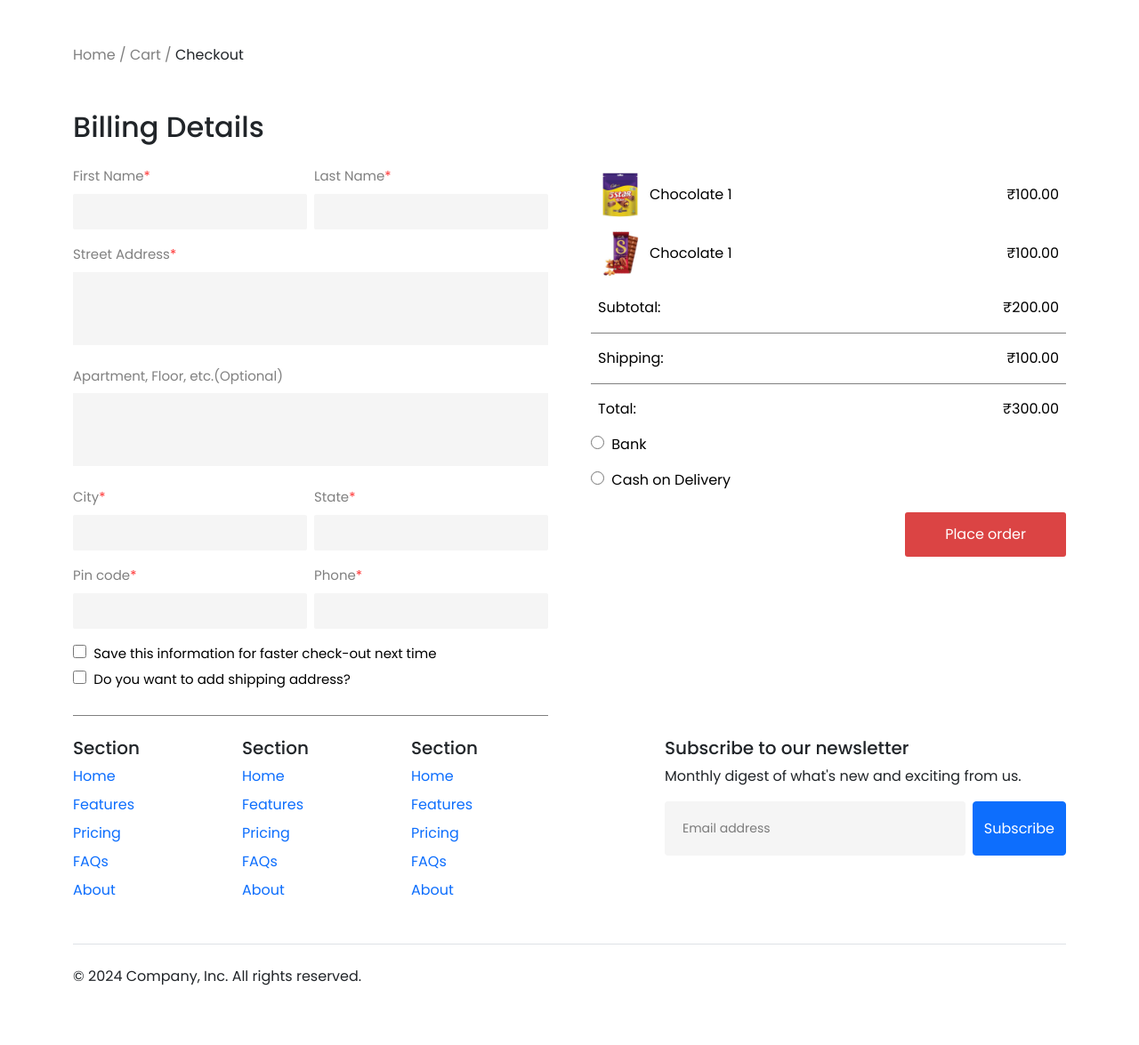
After one commit to kish-v17/Grocery_Store, a PHP site: page /checkout.php in a window 1280 px wide. The commit adds this page. Shown: the whole page at 89% size. Run offline with PHP 8.4, Linux system fonts and the light colour scheme.

Commit message:
Add checkout page

```diff
--- /dev/null
+++ b/cart.php
@@ -0,0 +1,5 @@
+<?php include('header.php'); ?>
+    <div class="container sitemap">
+        <p><a href="index.php" class="text-decoration-none dim link">Home /</a> Cart</p>
+    </div>
+<?php include('footer.php'); ?>
--- /dev/null
+++ b/checkout.php
@@ -0,0 +1,149 @@
+<?php include('header.php'); ?>
+    <div class="container sitemap">
+        <p>
+            <a href="index.php" class="text-decoration-none dim link">Home /</a>
+            <a href="cart.php" class="text-decoration-none dim link">Cart /</a>
+            Checkout
+        </p>
+    </div>
+    <div class="container">
+        <h2 class="mb-4">Billing Details</h2>
+        <div class="row g-5">
+            <div class="col-6">
+                <div class="mb-4">
+                    <form action="" class="billing-details">
+                        <div class="row gx-2 gy-3">
+                            <div class="col-12 col-sm-6">
+                                <label for="" class="form-label">First Name<span class="required">*</span></label>
+                                <input type="text" class="w-100" >
+                            </div>
+                            <div class="col-12 col-sm-6">
+                                <label for="" class="form-label">Last Name<span class="required">*</span></label>
+                                <input type="text" class="w-100" >
+                            </div>
+                            <div class="col-12 col-sm-12">
+                                <label for="" class="form-label">Street Address<span class="required">*</span></label>
+                                <textarea name="message" id="contactMessage" class="w-100" rows="2" ></textarea>
+                            </div>
+                            <div class="col-12 col-sm-12">
+                                <label for="" class="form-label">Apartment, Floor, etc.(Optional)</label>
+                                <textarea name="message" id="contactMessage" class="w-100" rows="2" ></textarea>
+                            </div>
+                            <div class="col-12 col-sm-6">
+                                <label for="" class="form-label">City<span class="required">*</span></label>
+                                <input type="text" class="w-100" >
+                            </div>
+                            <div class="col-12 col-sm-6">
+                                <label for="" class="form-label">State<span class="required">*</span></label>
+                                <input type="text" class="w-100" >
+                            </div>
+                            <div class="col-12 col-sm-6">
+                                <label for="" class="form-label">Pin code<span class="required">*</span></label>
+                                <input type="text" class="w-100" >
+                            </div>
+                            <div class="col-12 col-sm-6">
+                                <label for="" class="form-label">Phone<span class="required">*</span></label>
+                                <input type="text" class="w-100" >
+                            </div>
+                            <div class="col-12">
+                                <div>
+                                    <input type="checkbox" id="confirmation">
+                                    <label for="confirmation" class="form-label ms-1">Save this information for faster check-out next time</label>
+                                </div>
+                                <div>
+                                    <input type="checkbox" id="choice">
+                                    <label for="choice" class="form-label ms-1">Do you want to add shipping address?</label>
+                                </div>
+                            </div>
+                        </div>
+                        <!-- <div class="d-flex justify-content-end">
+                            <input type="submit" value="Send Message" class="btn-msg mt-2 ">
+                        </div> -->
+                    </form>
+                </div>
+                <div class="js-shipping-details invisible">
+                    <div class="line mb-4"></div>
+                    <h2 class="mb-4">Shipping Details</h2>
+                    <form action="" class="billing-details">
+                        <div class="row gx-2 gy-3">
+                            <div class="col-12 col-sm-6">
+                                <label for="" class="form-label">First Name<span class="required">*</span></label>
+                                <input type="text" class="w-100" >
+                            </div>
+                            <div class="col-12 col-sm-6">
+                                <label for="" class="form-label">Last Name<span class="required">*</span></label>
+                                <input type="text" class="w-100" >
+                            </div>
+                            <div class="col-12 col-sm-12">
+                                <label for="" class="form-label">Street Address<span class="required">*</span></label>
+                                <textarea name="message" id="contactMessage" class="w-100" rows="2" ></textarea>
+                            </div>
+                            <div class="col-12 col-sm-12">
+                                <label for="" class="form-label">Apartment, Floor, etc.(Optional)</label>
+                                <textarea name="message" id="contactMessage" class="w-100" rows="2" ></textarea>
+                            </div>
+                            <div class="col-12 col-sm-6">
+                                <label for="" class="form-label">City<span class="required">*</span></label>
+                                <input type="text" class="w-100" >
+                            </div>
+                            <div class="col-12 col-sm-6">
+                                <label for="" class="form-label">State<span class="required">*</span></label>
+                                <input type="text" class="w-100" >
+                            </div>
+                            <div class="col-12 col-sm-6">
+                                <label for="" class="form-label">Pin code<span class="required">*</span></label>
+                                <input type="text" class="w-100" >
+                            </div>
+                            <div class="col-12 col-sm-6">
+                                <label for="" class="form-label">Phone<span class="required">*</span></label>
+                                <input type="text" class="w-100" >
+                            </div>
+                        </div>
+                    </form>
+                </div>
+                <div class="mt-4 line mb-4"></div>
+            </div>
+            <div class="col-6 font-black">
+                <div class="mb-2">
+                    <div class="d-flex align-items-center p-2">
+                        <img src="img\items\chocolate.webp" class="checkout-image" alt="">
+                        <div class="item-name ms-2">Chocolate 1</div>
+                        <div class="price">₹100.00</div>
+                    </div>
+                    <div class="d-flex align-items-center p-2">
+                        <img src="img\items\chocolate2.webp" class="checkout-image" alt="">
+                        <div class="item-name ms-2">Chocolate 1</div>
+                        <div class="price">₹100.00</div>
+                    </div>
+                </div>
+                <div class="d-flex align-items-center p-2">
+                    <div>Subtotal:</div>
+                    <div class="price">₹200.00</div>
+                </div>
+                <div class="my-2 line"></div>
+                <div class="d-flex align-items-center p-2">
+                    <div>Shipping:</div>
+                    <div class="price">₹100.00</div>
+                </div>
+                <div class="my-2 line"></div>
+                <div class="d-flex align-items-center p-2">
+                    <div>Total:</div>
+                    <div class="price">₹300.00</div>
+                </div>
+                <div class="mt-2">
+                    <div class="mb-3">
+                        <input type="radio" name="payment-choice" id="">
+                        <label for="" class="ms-1 form-label m-0" >Bank</label>
+                    </div>
+                    <div class="mb-3">
+                        <input type="radio" name="payment-choice" id="">
+                        <label for="" class="ms-1 form-label m-0" >Cash on Delivery</label>
+                    </div>
+                </div>
+                <div class="d-flex justify-content-end">
+                    <input type="submit" value="Place order" class="btn-msg mt-2">
+                </div>
+            </div>
+        </div>
+    </div>
+<?php include('footer.php'); ?>
--- a/contact.php
+++ b/contact.php
@@ -1,6 +1,6 @@
 <?php include('header.php'); ?>
     <div class="container sitemap">
-    <p><a href="index.php" class="text-decoration-none dim link">Home /</a> Contact</p>
+        <p><a href="index.php" class="text-decoration-none dim link">Home /</a> Contact</p>
     </div>
     <div class="container">
         <div class="row">
--- a/css/style.css
+++ b/css/style.css
@@ -5,6 +5,7 @@
     --form:#7B7B7B;
     --primary:#DB4444;
     --delete: red;
+    --form-label:#999999;
 }
 *{
 
@@ -20,6 +21,37 @@ html body{
 /* common */
 .link{transition: color 0.15s;}
 .link:hover{color:var(--primary);}
+.required{color:hsla(0, 100%, 50%,0.8);}
+input[type="checkbox"]{
+    accent-color:var(--primary);
+}
+.font-black{color:black;}
+input[type="radio"]{accent-color: black;}
+input[type="radio"],input[type="checkbox"]{
+    height:15px;
+    width:15px;
+}
+/* checkout page */
+.billing-details input[type="text"] {
+    padding: 9px;
+    border-radius:2px;
+    font-size:15px;
+}
+.billing-details textarea{
+    resize: none;
+}
+.billing-details .form-label{
+    font-size: 15px;
+    color:var(--dim);
+}
+#confirmation+label,#choice+label{color:black;margin-bottom: 5px;}
+.checkout-image{
+    width:50px;
+    height:50px;
+}
+.price{
+    margin-left: auto;
+}
 
 /* account page */
 .primary-btn:hover{box-shadow: 0 0 1px rgba(0, 0, 0, 0);}
@@ -73,7 +105,7 @@ html body{
     flex:1 1 calc(20%);
 }
 .form-label{
-    display: block;
+    /* display: block; */
     font-size:16px;
 }
 .edit-profile input[type="text"]{
--- a/header.php
+++ b/header.php
@@ -1,10 +1,13 @@
 <?php
+    error_reporting(0);
     $backtrace = debug_backtrace();
     $caller_file = basename($backtrace[0]['file']);
     $title_array = array(
         "index.php" => "Home",
         "contact.php" => "Contact",
-        "account.php" => "My Profile"
+        "account.php" => "My Profile",
+        "checkout.php" => "Checkout",
+        "cart.php" => "Cart"
     );
 
 ?>
--- a/js/script.js
+++ b/js/script.js
@@ -18,4 +18,19 @@ menuItems.forEach(menuItem=>{
     });
 });
 //for printing my profile section by default on account page
-document.querySelector('#my-profile').classList.remove('invisible');
+const profile = document.querySelector('#my-profile');
+if(profile)
+    profile.classList.remove('invisible');
+
+
+//checkout page - different shipping address feature
+const choice = document.querySelector('#choice');
+
+choice.addEventListener('change',()=>{
+    if(choice.checked){
+        document.querySelector('.js-shipping-details').classList.remove('invisible');
+    }
+    else{
+        document.querySelector('.js-shipping-details').classList.add('invisible');
+    }
+});
```
Also changed, not shown: files.txt (+6 -1 lines), img/items/chocolate.webp (added), img/items/chocolate2.webp (added).
